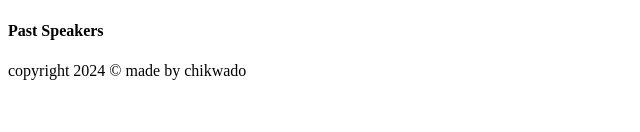
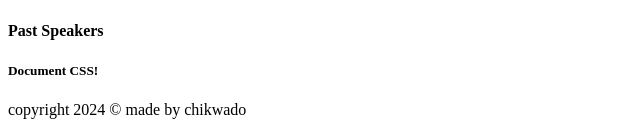
Before and after one commit to Chikwado626/TechCon_HTML, a plain HTML site: page techcon_website/about.html in a window 1280 px wide. Shown: the part 919-1051 px from the top of the page, without its empty margins (0-640 px from the left). Before the commit the page ends 1015 px from the top, so only its background shows below. Drawn offline with Linux system fonts and the light colour scheme.

Commit message:
added techcon_website/about.html

```diff
--- a/techcon_website/about.html
+++ b/techcon_website/about.html
@@ -33,6 +33,7 @@
             <section>
             <h4>Past Speakers</h4>
             <P></P>
+            <h5>Document CSS!</h5>
 
             </section>
         </article>
```
